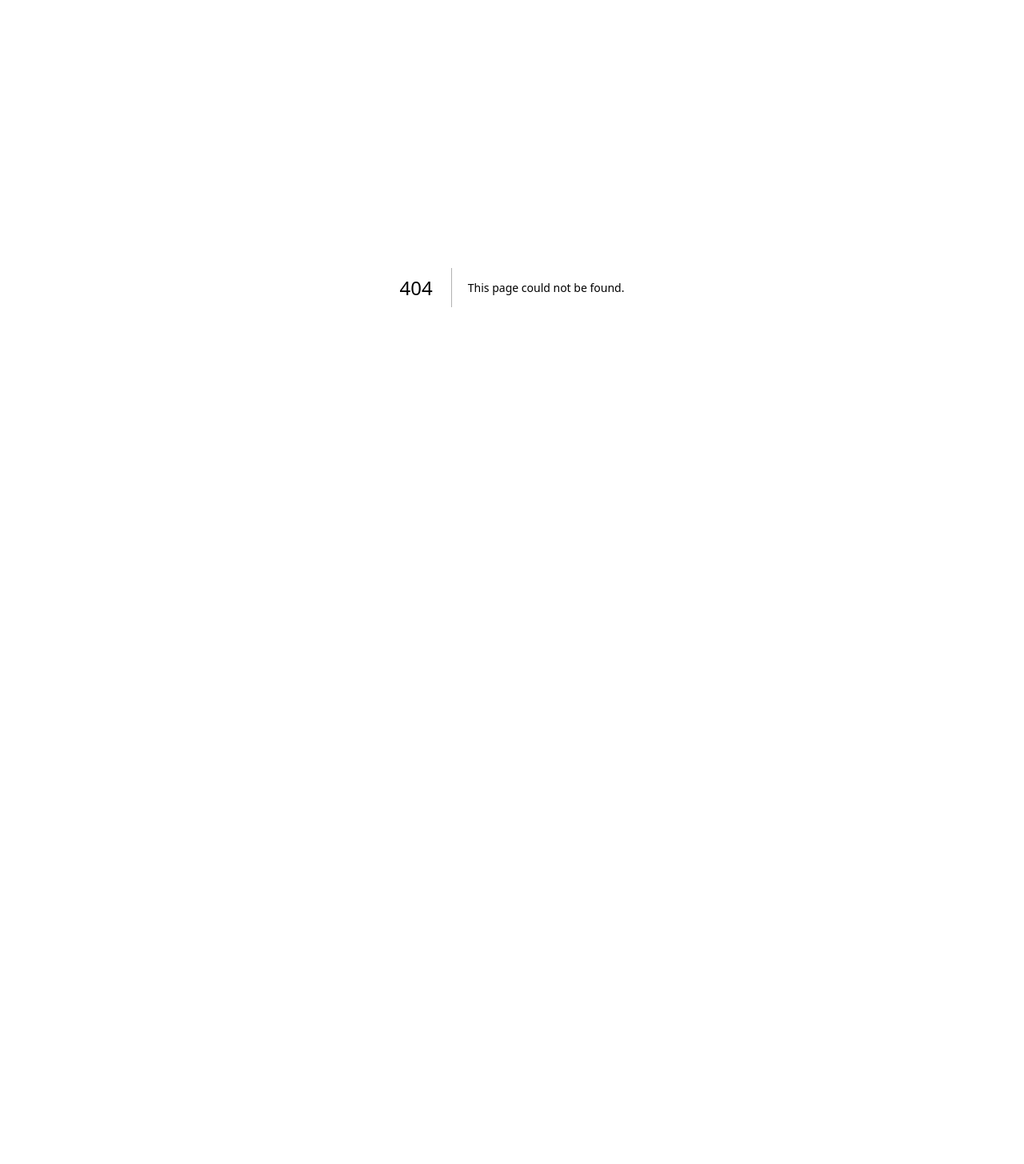
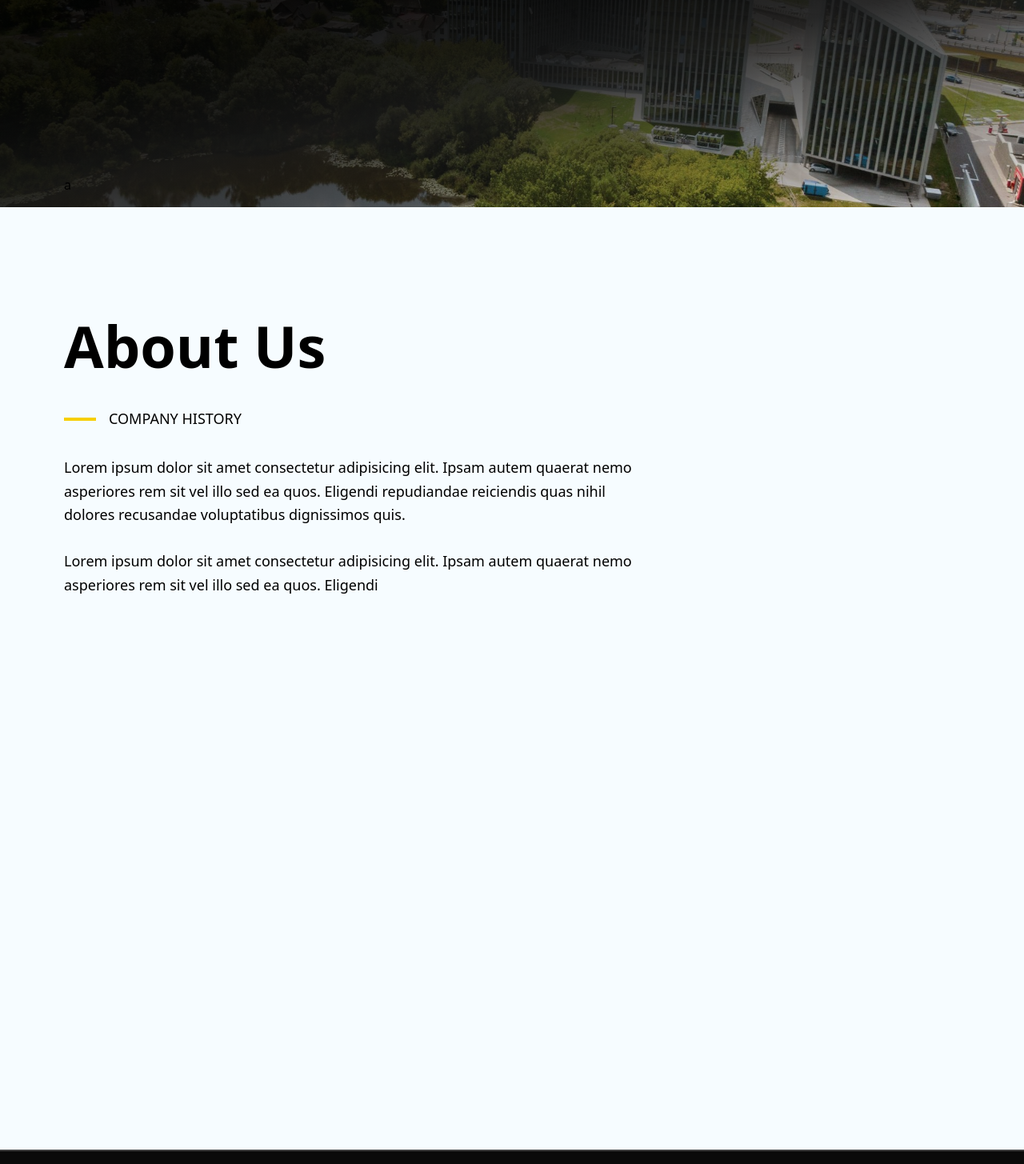
Before and after one commit to Justinng26/contractor-app, a Next.js app: page /about in a window 1280 px wide. Before the commit this address had no page. Shown: the part 41-1496 px from the top of the page at 80% size. Before the commit the page ends 800 px from the top, so only its background shows below. Built offline with nearby package versions, Linux system fonts and the light colour scheme.

Commit message:
working on about us page

```diff
--- /dev/null
+++ b/app/about/modules/CompanyHistory.tsx
@@ -0,0 +1,23 @@
+import SectionName from "@/components/SectionName";
+import React from "react";
+
+const CompanyHistory = () => {
+  return (
+    <div>
+      <SectionName name="Company History" id="company-history" />
+
+      <p>
+        Lorem ipsum dolor sit amet consectetur adipisicing elit. Ipsam autem
+        quaerat nemo asperiores rem sit vel illo sed ea quos. Eligendi
+        repudiandae reiciendis quas nihil dolores recusandae voluptatibus
+        dignissimos quis.
+        <br />
+        <br />
+        Lorem ipsum dolor sit amet consectetur adipisicing elit. Ipsam autem
+        quaerat nemo asperiores rem sit vel illo sed ea quos. Eligendi
+      </p>
+    </div>
+  );
+};
+
+export default CompanyHistory;
--- /dev/null
+++ b/app/about/modules/OurEmployees.tsx
@@ -0,0 +1,7 @@
+import React from "react";
+
+const OurEmployees = () => {
+  return <div></div>;
+};
+
+export default OurEmployees;
--- /dev/null
+++ b/app/about/page.tsx
@@ -0,0 +1,26 @@
+import Container from "@/components/Container";
+import SectionSplit from "@/components/SectionSplit";
+import Banner from "@/modules/Banner";
+import CompanyHistory from "./modules/CompanyHistory";
+
+export default function About() {
+  return (
+    <>
+      <Banner />
+
+      <SectionSplit>
+        <Container>
+          <h1 className="mb-8">About Us</h1>
+
+          <div className="grid grid-cols-1 md:grid-cols-[2fr_1fr] gap-4 md:gap-8 relative min-h-screen">
+            <div className="space-y-8">
+              <CompanyHistory />
+            </div>
+
+            <div></div>
+          </div>
+        </Container>
+      </SectionSplit>
+    </>
+  );
+}
--- a/app/layout.tsx
+++ b/app/layout.tsx
@@ -1,6 +1,7 @@
 import type { Metadata } from "next";
 import { Inter } from "next/font/google";
 import "./globals.css";
+import Footer from "@/modules/Footer";
 
 const inter = Inter({
   subsets: ["latin"],
@@ -21,6 +22,7 @@ export default function RootLayout({
     <html lang="en">
       <body className={`${inter.variable} font-sans antialiased`}>
         {children}
+        <Footer />
       </body>
     </html>
   );
--- /dev/null
+++ b/components/Logo.tsx
@@ -0,0 +1,13 @@
+import Link from "next/link";
+import Image from "next/image";
+import React from "react";
+
+const Logo = () => {
+  return (
+    <Link href="/">
+      <Image src="/logo2.png" alt="Logo" width={40} height={40} />
+    </Link>
+  );
+};
+
+export default Logo;
--- /dev/null
+++ b/modules/Banner.tsx
@@ -0,0 +1,25 @@
+import Overlay from "@/components/Overlay";
+import Container from "@/components/Container";
+import Image from "next/image";
+import React from "react";
+
+const Banner = () => {
+  return (
+    <div className="relative w-full h-[260px] md:h-[300px]">
+      <Image
+        src="/hero2.jpg"
+        alt="Banner Image"
+        fill
+        className="object-cover "
+      />
+
+      <Overlay />
+
+      <div className="absolute bottom-4 left-0 w-full h-auto">
+        <Container>a</Container>
+      </div>
+    </div>
+  );
+};
+
+export default Banner;
--- /dev/null
+++ b/modules/Footer.tsx
@@ -0,0 +1,32 @@
+import React from "react";
+import Container from "../components/Container";
+import Logo from "../components/Logo";
+import { BsInstagram, BsLinkedin } from "react-icons/bs";
+
+const Footer = () => {
+  return (
+    <footer className="bg-neutral-950 text-white py-4 border-t-2 border-neutral-700">
+      <Container>
+        <div className="flex flex-col md:flex-row justify-between items-center md:items-end gap-4">
+          <Logo />
+
+          <p className="text-xs text-neutral-400 font-semibold">
+            &copy; {new Date().getFullYear()} Justin Ng. All rights reserved.
+          </p>
+
+          <div className="flex gap-4">
+            <a href="#" target="_blank">
+              <BsLinkedin size="24" />
+            </a>
+
+            <a href="#" target="_blank">
+              <BsInstagram size="24" />
+            </a>
+          </div>
+        </div>
+      </Container>
+    </footer>
+  );
+};
+
+export default Footer;
```
